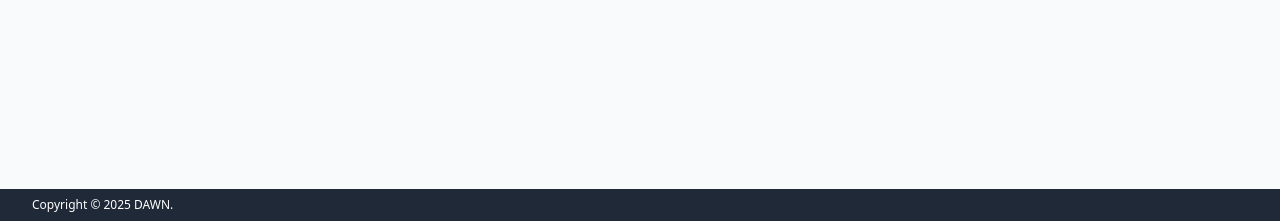
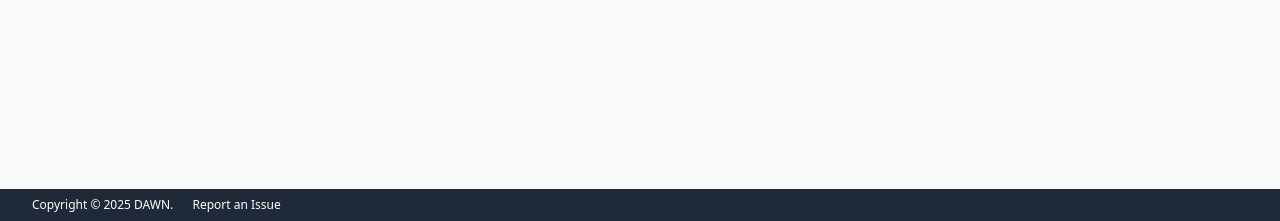
Before and after one commit to ddrake/dawn, a Django app: template account/templates/account/register.html in a window 1280 px wide. Shown: the part 579-800 px from the top of the page. Run offline with Django 3.2, Linux system fonts and the light colour scheme; the template is opened without the code that fills it, so the values that code supplies are empty; some libraries are stand-ins or nearby versions.

Commit message:
Add issue report link to footer

```diff
--- a/dawn/templates/base.html
+++ b/dawn/templates/base.html
@@ -106,6 +106,7 @@
     <footer class="px-4 py-2 bg-gray-800 text-xs text-left text-white print:hidden">
       <!-- why isn't Copyright translating?  It's in the .po file. -->
       <span class="mx-4">{% translate "Copyright" %} &copy; {% now 'Y' %} DAWN.</span>
+      <a href="https://github.com/ddrake/dawn/issues" target="_blank">Report an Issue</a>
     </footer>
     </div>
 	</body>
```
